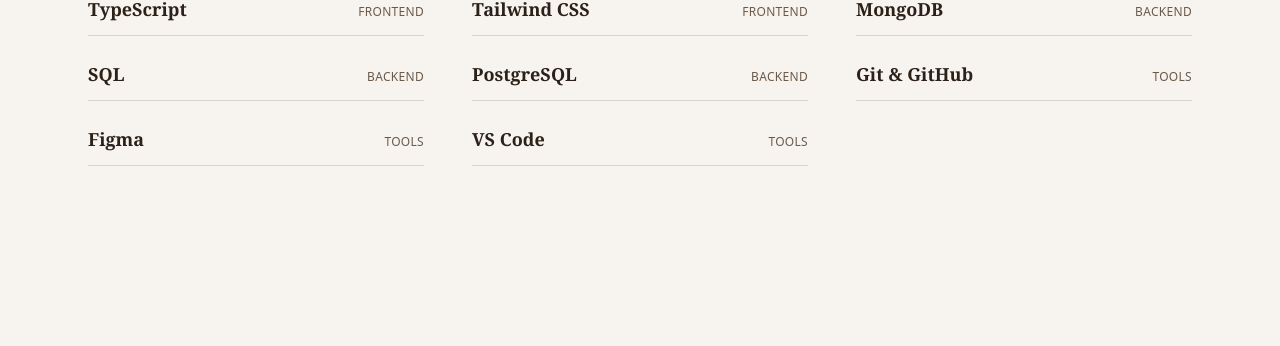
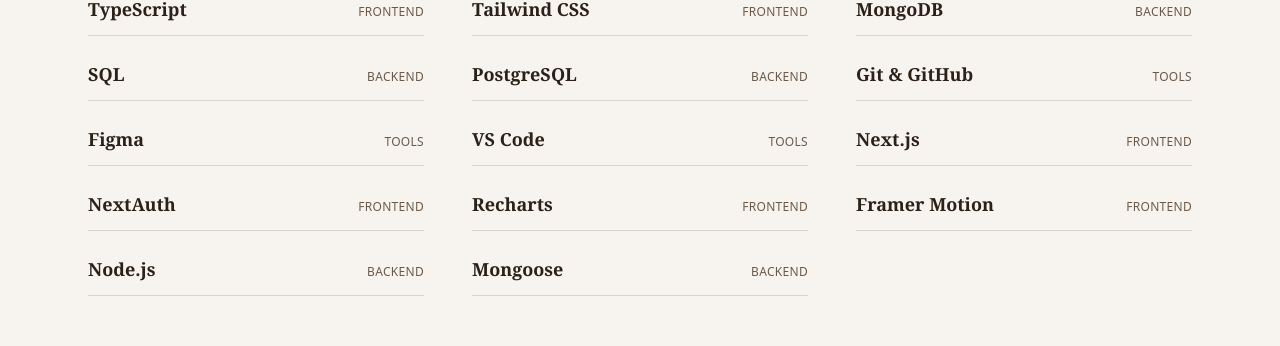
Before and after one commit to swarnadeep31/portfolio_finalone, a Next.js app: page / in a window 1280 px wide. Shown: the part 1936-2282 px from the top of the page. Built offline with nearby package versions, Linux system fonts and the light colour scheme.

Commit message:
skiils update

```diff
--- a/app/components/SkillsScetions.tsx
+++ b/app/components/SkillsScetions.tsx
@@ -17,6 +17,12 @@
   { name: "Git & GitHub", category: "tools" },
   { name: "Figma", category: "tools" },
   { name: "VS Code", category: "tools" },
+  { name: "Next.js", category: "frontend" },
+  { name: "NextAuth", category: "frontend" },
+  { name: "Recharts", category: "frontend" },
+  { name: "Framer Motion", category: "frontend" },
+  { name: "Node.js", category: "backend" },
+  { name: "Mongoose", category: "backend" },
 ];
 
 const categories = ["all", "frontend", "backend", "tools"] as const;
@@ -38,8 +44,7 @@
 };
 
 export default function SkillsSection() {
-  const [active, setActive] =
-    useState<(typeof categories)[number]>("all");
+  const [active, setActive] = useState<(typeof categories)[number]>("all");
 
   const visible = skills.filter(
     (s) => active === "all" || s.category === active
@@ -55,8 +60,7 @@
             whileInView={{ opacity: 1, y: 0 }}
             viewport={{ once: true }}
             transition={{ duration: 0.7 }}
-            className="mb-20 text-center"
-          >
+            className="mb-20 text-center">
             <h2 className="font-serif text-4xl md:text-6xl font-bold text-[#2b2118]">
               Skills & Tools
             </h2>
@@ -77,8 +81,7 @@
                   active === c
                     ? "bg-[#2b2118] text-[#f7f3ee]"
                     : "border border-[#2b2118]/30 text-[#2b2118] hover:bg-[#eae3da]"
-                )}
-              >
+                )}>
                 {c}
               </button>
             ))}
@@ -86,18 +89,16 @@
 
           {/* SKILLS LIST */}
           <motion.ul
-            key={active}                 // 🔥 THIS IS THE FIX
+            key={active} // 🔥 THIS IS THE FIX
             initial="hidden"
             animate="visible"
-            className="grid gap-x-12 gap-y-6 sm:grid-cols-2 lg:grid-cols-3"
-          >
+            className="grid gap-x-12 gap-y-6 sm:grid-cols-2 lg:grid-cols-3">
             {visible.map((skill, i) => (
               <motion.li
                 key={skill.name}
                 custom={i}
                 variants={itemVariants}
-                className="flex items-baseline justify-between border-b border-[#2b2118]/15 pb-3"
-              >
+                className="flex items-baseline justify-between border-b border-[#2b2118]/15 pb-3">
                 <span className="font-serif text-lg font-semibold text-[#2b2118]">
                   {skill.name}
                 </span>
```
